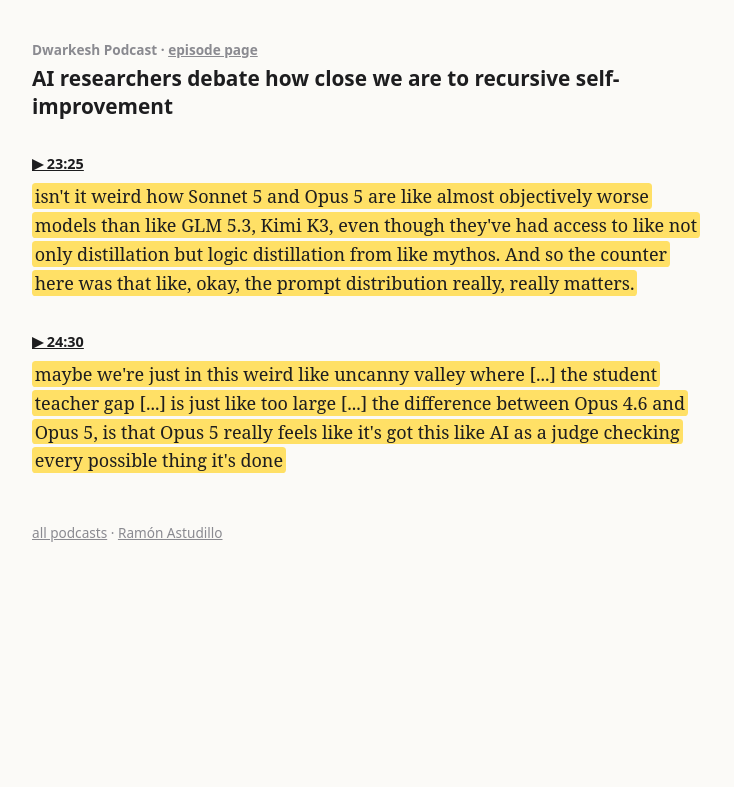
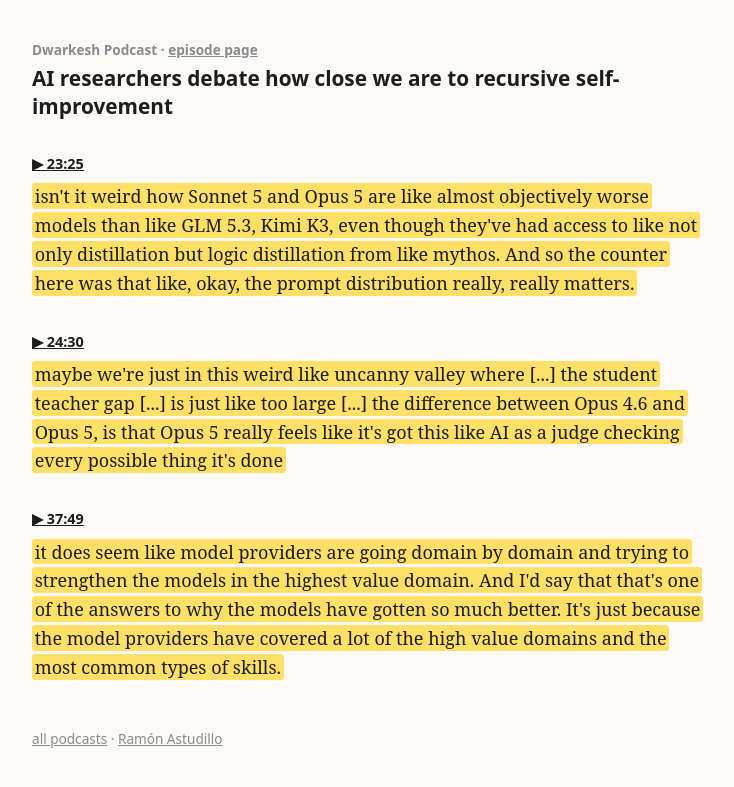
Before and after one commit to ramon-astudillo/ramon-astudillo.github.io, a Jekyll site: the page built from notes/audio/ai-researchers-debate-how-close-we-are-to-recursive-self-improvement.md, in a window 1280 px wide. Shown: the top 787 px of the page, without its empty margins (272-1006 px from the left). Built offline with Jekyll 4.4.1, drawn with Linux system fonts in a browser that asks for light colours.

Commit message:
notes/audio: add AI researchers debate how close we are to recursive self-improvement @ 37:49

```diff
--- a/_data/podcasts/ai-researchers-debate-how-close-we-are-to-recursive-self-improvement.yml
+++ b/_data/podcasts/ai-researchers-debate-how-close-we-are-to-recursive-self-improvement.yml
@@ -31,3 +31,18 @@
   after: And it's like, that's why it uses so many tokens, it like tries to think about all these things,
     but it doesn't necessarily have the big model smell of Fable to know when to like stop doing that,
     or
+- t: 2269
+  start: 2269.9
+  end: 2289.9
+  time: '37:49'
+  title: AI researchers debate how close we are to recursive self-improvement
+  note: ''
+  before: these intuitions into the weights. So the model would be more efficient at runtime. Yeah, I'd
+    say in practice,
+  quote: it does seem like model providers are going domain by domain and trying to strengthen the models
+    in the highest value domain. And I'd say that that's one of the answers to why the models have gotten
+    so much better. It's just because the model providers have covered a lot of the high value domains
+    and the most common types of skills.
+  after: mean, I think another thing is just that it's not that expensive to do both at the same time,
+    right? Because the models are massive. They can easily afford, in terms of their parameters, to learn
+    everything.
```
Also changed, not shown: notes/audio/ai-researchers-debate-how-close-we-are-to-recursive-self-improvement/2269.md (added, +7 -0 lines), notes/audio/ai-researchers-debate-how-close-we-are-to-recursive-self-improvement/2269.png (added).
